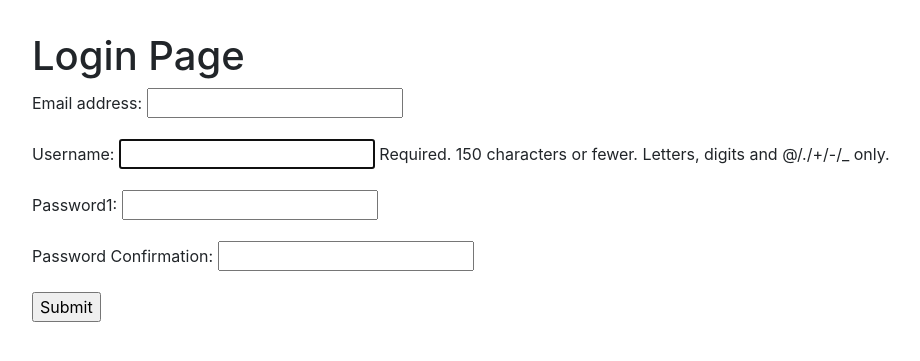
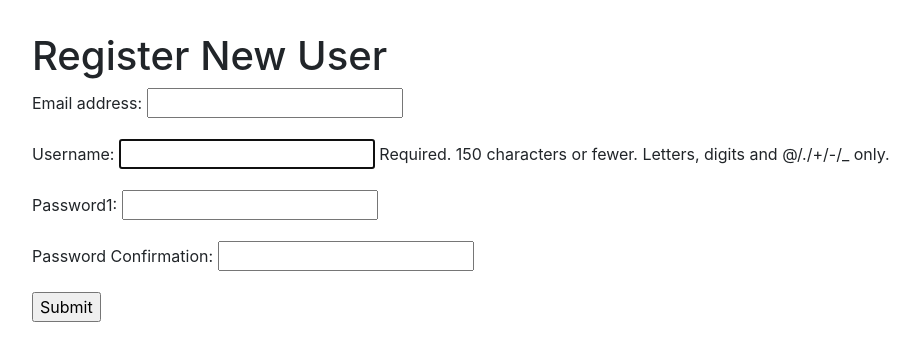
Before and after one commit to 99Ace/Assignment4-django-caruser-login, a Django app: page /register/ in a window 1280 px wide. Shown: the part 40-401 px from the top of the page, without its empty margins (16-936 px from the left). Run offline with Django 3.2, Linux system fonts and the light colour scheme; some libraries are stand-ins or nearby versions.

Commit message:
add feature to register a new user

```diff
--- a/accounts/templates/register.html
+++ b/accounts/templates/register.html
@@ -2,7 +2,7 @@
 {%block page_title %}  Login {%endblock %}
 
 {%block title %}
-<h1> Login Page</h1>
+<h1> Register New User </h1>
 {%endblock %}
 {%block content %}
   <div>
--- a/accounts/views.py
+++ b/accounts/views.py
@@ -2,6 +2,7 @@ from django.shortcuts import render, redirect, reverse, HttpResponse
 from django.contrib import auth, messages
 from .forms import LoginForm, UserRegistrationForm
 from django.contrib.auth.decorators import login_required
+from django.contrib.auth.forms import get_user_model
 
 # Create your views here.
 def index(request):
@@ -33,12 +34,26 @@ def login(request):
         })
 
 def register(request):
+    User = get_user_model()
     if request.method == 'POST':
         form = UserRegistrationForm(request.POST)
-        if form.is_valid(): #1 check if the entry to the form are valid
-            pass
+        # NEW CODE STARTS HERE
+        if form.is_valid():
+            #1 create the user
+            form.save()
+
+            #2 check if the user has been created properly
+            user = auth.authenticate(username=request.POST['username'],
+                                     password=request.POST['password1'])
+            if user:
+                #3 if the user has been created successful, attempt to login
+                auth.login(user=user, request=request)
+                messages.success(request, "You have successfully registered")
+            else:
+                messages.error(request, "Unable to register your account at this time")
+            return redirect(reverse('index'))
+        #NEW CODE ENDS HERE
         else:
-            #2 if not valid, return the form to the view to show the errors
             return render(request, 'register.html', {
                 'form':form
             })
```
Also changed, not shown: db.sqlite3.
